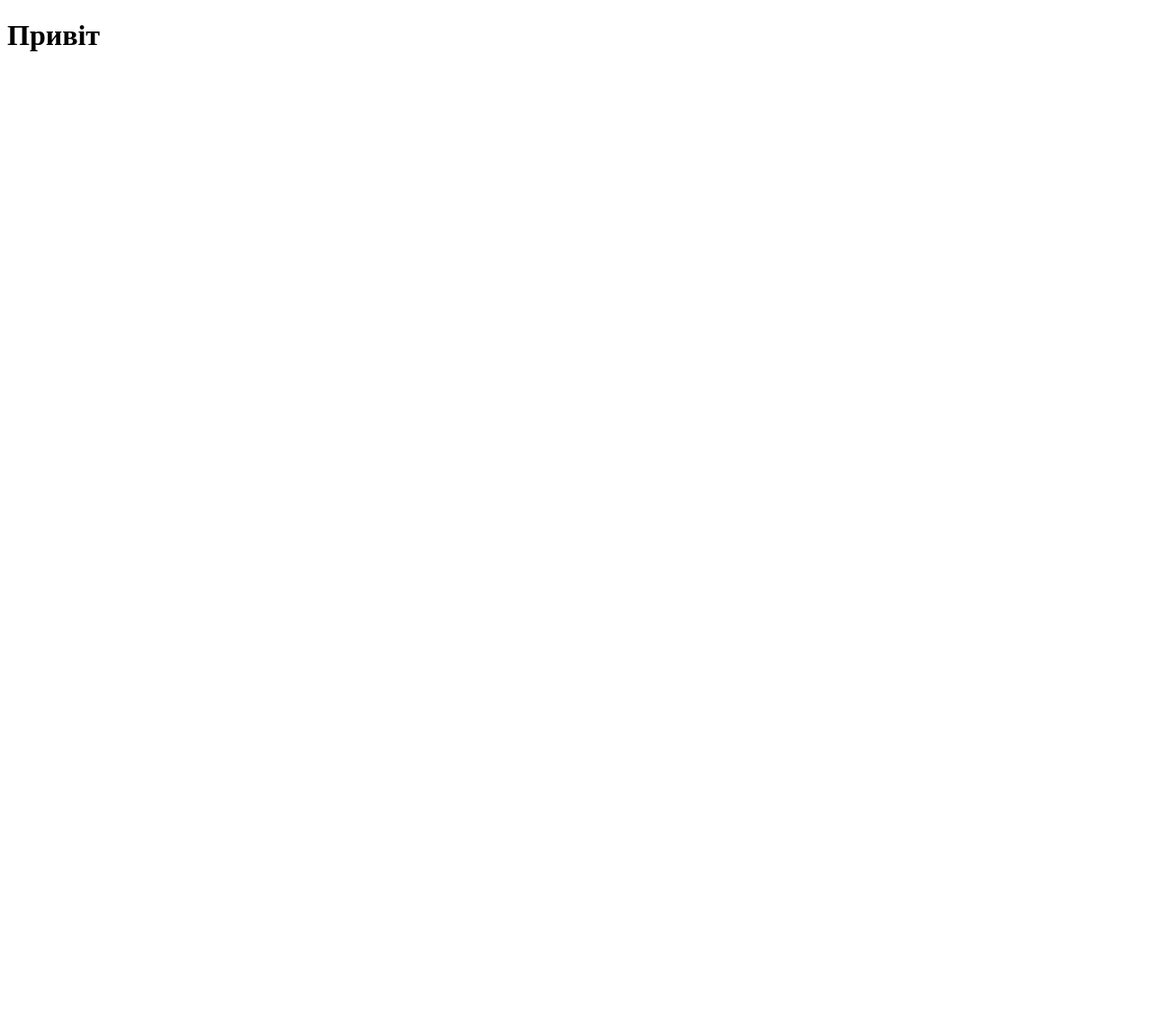
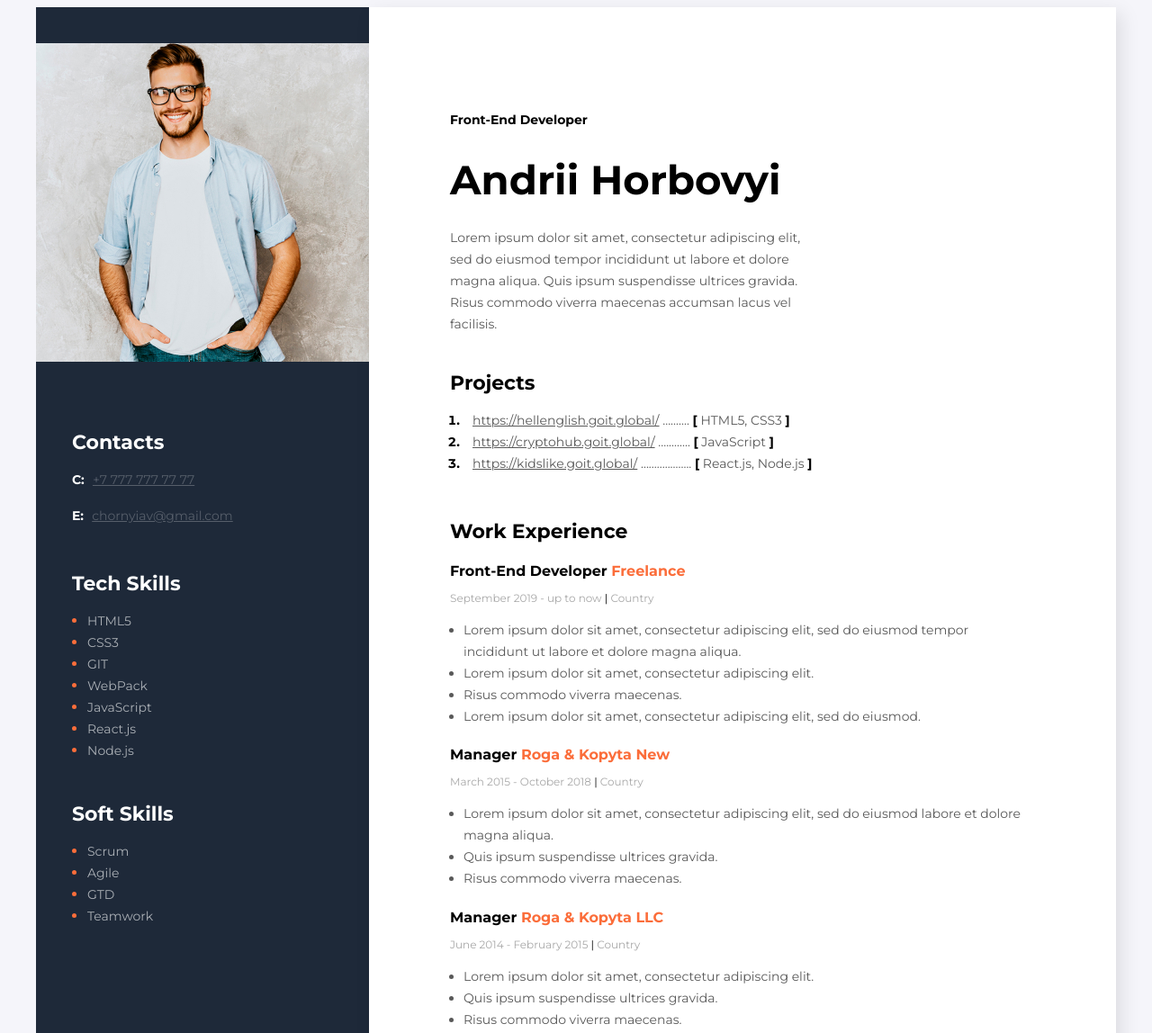
Before and after one commit to andriihorbovyi3/GOIT-COURSES, a plain HTML site: page index.html in a window 1280 px wide. Shown: the top 1148 px of the page at 90% size. Before the commit the page ends 800 px from the top, so only its background shows below. Drawn offline with Linux system fonts and the light colour scheme.

Commit message:
index.html

```diff
--- a/index.html
+++ b/index.html
@@ -1,12 +1,153 @@
 <!DOCTYPE html>
 <html lang="en">
+
 <head>
-   <meta charset="UTF-8">
-   <meta http-equiv="X-UA-Compatible" content="IE=edge">
-   <meta name="viewport" content="width=device-width, initial-scale=1.0">
-   <title>Document</title>
+	<meta charset="UTF-8">
+	<meta http-equiv="X-UA-Compatible" content="IE=edge">
+	<meta name="viewport" content="width=device=width, initial-scale=1.0">
+	<link rel="stylesheet" href="styles/styles.css">
+	<link rel="preconnect" href="https://fonts.googleapis.com">
+<link rel="preconnect" href="https://fonts.gstatic.com" crossorigin>
+<link href="https://fonts.googleapis.com/css2?family=Montserrat:wght@400;700&display=swap" rel="stylesheet">
+	<title>Resume</title>
 </head>
+
 <body>
-   <h1>Привіт</h1>
+	<!--Main-->
+	<div class="main">
+		<!--Main content-->
+		<div class="main-content">
+			<!--about user-->
+			<div class="about-user">
+				<h2 class="about-position">Front-End Developer</h2>
+				<h1 class="about-name">Andrii Horbovyi</h1>
+				<p class="about-description">
+					Lorem ipsum dolor sit amet, consectetur adipiscing elit,
+					sed do eiusmod tempor incididunt ut labore et dolore magna aliqua.
+					Quis ipsum suspendisse ultrices gravida. Risus commodo viverra maecenas
+					accumsan lacus vel facilisis.
+				</p>
+			</div>
+			<!--Projects-->
+			<div class="projects">
+				<h3 class="title">
+					Projects
+				</h3>
+				<ol class="projects-list">
+					<li class="projects-item">
+						<span class="project">
+							<a href="https://hellenglish.goit.global/" class="project-link">https://hellenglish.goit.global/</a>
+						..........
+						<span class="project-bracket">[</span> HTML5, CSS3 <span class="project-bracket">]</span>
+						</span>
+					</li>
+					<li class="projects-item">
+						<span class="project">
+							<a href="https://cryptohub.goit.global/" class="project-link">https://cryptohub.goit.global/</a>
+							............
+							<span class="project-bracket">[</span> JavaScript <span class="project-bracket">]</span>
+						</span>
+					</li>
+					<li class="projects-item">
+						<span class="project">
+							<a href="https://kidslike.goit.global/" class="project-link">https://kidslike.goit.global/</a>
+						...................
+						<span class="project-bracket">[</span> React.js, Node.js <span class="project-bracket">]</span>
+						</span>
+
+					</li>
+				</ol>
+			</div>
+			<!--Work-->
+			<div class="work">
+				<h3 class="title">Work Experience</h3>
+				<!--Company 1-->
+				<div>
+					<h4 class="work-position">Front-End Developer <span class="organization">Freelance</span></h4>
+					<p class="period">September 2019 - up to now <span class="line">|</span> Country</p>
+					<ul class="work-list">
+						<li class="work-list-item">Lorem ipsum dolor sit amet, consectetur adipiscing elit,
+							sed do eiusmod tempor incididunt ut labore et dolore magna aliqua. </li>
+						<li class="work-list-item">Lorem ipsum dolor sit amet, consectetur adipiscing elit.</li>
+						<li class="work-list-item">Risus commodo viverra maecenas. </li>
+						<li class="work-list-item">Lorem ipsum dolor sit amet, consectetur adipiscing elit, sed do eiusmod. </li>
+					</ul>
+				</div>
+				<!--Company 2-->
+				<div>
+					<h4 class="work-position">Manager <span class="organization">Roga & Kopyta New</span></h4>
+					<p class="period">March 2015 - October 2018 <span class="line">|</span> Country</p>
+					<ul class="work-list">
+						<li class="work-list-item">Lorem ipsum dolor sit amet, consectetur adipiscing elit,
+							sed do eiusmod labore et dolore magna aliqua.</li>
+						<li class="work-list-item">Quis ipsum suspendisse ultrices gravida.</li>
+						<li class="work-list-item">Risus commodo viverra maecenas.</li>
+					</ul>
+				</div>
+				<!--Company 3-->
+				<div>
+					<h4 class="work-position">Manager <span class="organization">Roga & Kopyta LLC</span></h4>
+					<p class="period">June 2014 - February 2015 <span class="line">|</span> Country</p>
+					<ul class="work-list">
+						<li class="work-list-item">Lorem ipsum dolor sit amet, consectetur adipiscing elit. </li>
+						<li class="work-list-item">Quis ipsum suspendisse ultrices gravida.</li>
+						<li class="work-list-item">Risus commodo viverra maecenas. </li>
+					</ul>
+				</div>
+				<!--Education-->
+				<div class="education">
+					<h3 class="title">Education</h3>
+					<!--Company 1-->
+					<div>
+						<h4><span class="organization">National University of Radioelectronics</span></h4>
+						<h5 class="title-management">Management</h5>
+						<p class="period">September 2009 - June 2014 <span class="line">|</span> Country</p>
+					</div>
+				</div>
+			</div>
+		</div>
+		<!--Sidebar-->
+		<aside class="sidebar">
+			<img src="Photo/photo.jpg" alt="user Photo" class="photo">
+			<!--Contacts-->
+			<div class="contacts">
+				<h3 class="sidebar-title">Contacts</h3>
+				<div>
+					<P>
+						<span class="contact-type">C:</span>
+					<a href="tel:+77777777777" class="contact-link">+7 777 777 77 77</a>
+					</P>
+					<P>
+						<span class="contact-type">E:</span>
+				<a href="mailto:chornyiav@gmail.com" class="contact-link">chornyiav@gmail.com</a>
+					</P>
+				</div>
+			</div>
+			<!--Tech skills-->
+			<div class="tech-skills">
+				<h3 class="sidebar-title">Tech Skills</h3>
+				<ul class="tech-skills-list">
+					<li class="tech-skills-item"> <span class="tech-skills-text">HTML5</span></li>
+					<li class="tech-skills-item"> <span class="tech-skills-text">CSS3</span></li>
+					<li class="tech-skills-item"> <span class="tech-skills-text">GIT</span></li>
+					<li class="tech-skills-item"> <span class="tech-skills-text">WebPack</span></li>
+					<li class="tech-skills-item"> <span class="tech-skills-text">JavaScript</span></li>
+					<li class="tech-skills-item"> <span class="tech-skills-text">React.js</span></li>
+					<li class="tech-skills-item"> <span class="tech-skills-text">Node.js</span></li>
+				</ul>
+			</div>
+			<!--Soft Skills-->
+			<div class="soft-skills">
+				<h3 class="sidebar-title">Soft Skills</h3>
+				<ul class="soft-skills-list">
+					<li class="tech-skills-item"> <span class="tech-skills-text">Scrum</span></li>
+					<li class="tech-skills-item"> <span class="tech-skills-text">Agile</span></li>
+					<li class="tech-skills-item"> <span class="tech-skills-text">GTD</span></li>
+					<li class="tech-skills-item"> <span class="tech-skills-text">Teamwork</span></li>
+				</ul>
+			</div>
+		</aside>
+	</div>
 </body>
+
 </html>
--- /dev/null
+++ b/styles/styles.css
@@ -0,0 +1,265 @@
+
+body {
+	font-family: 'Montserrat', sans-serif;
+	background-color: #f5f5fa;
+}
+
+/* main styles */
+
+.main {
+	display: flex;
+	flex-direction: row-reverse;
+	width: 1200px;
+	margin: 0 auto;
+}
+
+/* main-content styles*/
+
+.main-content {
+	background-color: #fff;
+	box-shadow: 6px 6px 20px rgba(0, 0, 0, 0.1);
+	padding: 105px 90px;
+}
+
+
+/* about styles */
+
+.about-user {
+margin-bottom: 40px;
+}
+
+.about-position {
+	font-style: normal;
+	font-weight: 700;
+	font-size: 14px;
+	line-height: 17px;
+	color: #000000;
+	margin-bottom: 20px;
+}
+
+.about-name{
+	font-style: normal;
+	font-weight: 700;
+	font-size: 45px;
+	line-height: 55px;
+	color: #000000;
+	margin-bottom: 25px;
+
+}
+
+.about-description {
+	font-style: normal;
+	font-weight: 400;
+	font-size: 14px;
+	line-height: 24px;
+	color: #595959;
+	width: 400px;
+
+}
+
+/* project styles */
+
+
+.title {
+	font-style: normal;
+   font-weight: 700;
+   font-size: 22px;
+   line-height: 27px;
+   color: #000000;
+	margin-bottom: 10px;
+}
+
+.projects-list {
+	padding: 0;
+   margin-left: 15px;
+}
+
+.projects-item {
+	font-style: normal;
+   font-weight: 700;
+   font-size: 14px;
+   line-height: 24px;
+   color: #000000;
+}
+
+.project,
+.project-link {
+	font-style: normal;
+   font-weight: 400;
+   font-size: 14px;
+   line-height: 24px;
+   color: #595959;
+
+}
+
+.project-link {
+margin-left: 10px;
+}
+
+.project-bracket {
+	font-style: normal;
+	font-weight: 700;
+	font-size: 14px;
+	line-height: 24px;
+   color: #000000;
+}
+
+.projects {
+
+margin-bottom: 50px;
+	/* margin: 100px 90px 300px 60px;
+
+	margin: 50px;
+
+	margin: 100px 50px; */
+}
+
+/* work styles */
+
+.work {
+
+	/* padding: 100px 40px 50px 20px;
+
+	padding: 50px;
+
+	padding: 100px 50px; */
+}
+
+.work-position {
+	font-style: normal;
+	font-weight: 700;
+	font-size: 16px;
+	line-height: 20px;
+   color: #000000;
+	margin-bottom: 10px;
+}
+
+.organization {
+	font-style: normal;
+	font-weight: 700;
+	font-size: 16px;
+	line-height: 20px;
+   color: #FB6D3A;
+}
+
+.period {
+	font-style: normal;
+	font-weight: 400;
+	font-size: 12px;
+	line-height: 15px;
+   color: #A8A8A8;
+	margin-bottom: 10px;
+}
+
+.line {
+	font-style: normal;
+	font-weight: 400;
+	font-size: 12px;
+	line-height: 15px;
+   color: #000000;
+}
+
+.work-list {
+padding: 0;
+margin-left: 15px;
+}
+
+.work-list-item {
+	font-style: normal;
+   font-weight: 400;
+   font-size: 14px;
+   line-height: 24px;
+   color: #595959;
+}
+/* Education */
+
+.education {
+	margin-top: 43px;
+}
+
+.title-management {
+	font-style: normal;
+   font-weight: 700;
+   font-size: 14px;
+   line-height: 17px;
+   color: #000000;
+	margin: 0 0 10px 0;
+}
+
+/* Sidebar styles*/
+
+.sidebar {
+background-color: #1E2939;
+padding-top: 40px;
+width: 370px;
+}
+
+.photo {
+	width: 370px;
+	margin-bottom: 50px;
+
+}
+
+.sidebar-title {
+	color: #FFFFFF;
+	font-style: normal;
+   font-weight: 700;
+   font-size: 22px;
+   line-height: 27px;
+	margin-bottom: 10px;
+}
+
+.contacts {
+margin-left: 40px;
+margin-bottom: 50px;
+}
+
+.tech-skills {
+margin-left: 40px;
+margin-bottom: 45px;
+}
+
+.soft-skills {
+margin-left: 40px;
+}
+
+.contact-type {
+	font-style: normal;
+   font-weight: 700;
+   font-size: 14px;
+   line-height: 24px;
+	color: #FFFFFF;
+	margin-right: 5px;
+}
+
+.contact-link {
+	font-style: normal;
+   font-weight: 400;
+   font-size: 14px;
+   line-height: 24px;
+	color: #565e6a;
+}
+
+.tech-skills-list {
+color: #AAAFB5;
+padding: 0;
+margin-left: 17px;
+}
+
+.soft-skills-list {
+	color: #AAAFB5;
+	padding: 0;
+	margin-left: 17px;
+}
+
+.tech-skills-item {
+	color: #FB6D3A;
+}
+
+.tech-skills-text {
+	color: #AAAFB5;
+	font-style: normal;
+   font-weight: 400;
+   font-size: 14px;
+   line-height: 24px;
+}
```
Also changed, not shown: photo/photo.jpg (added).
